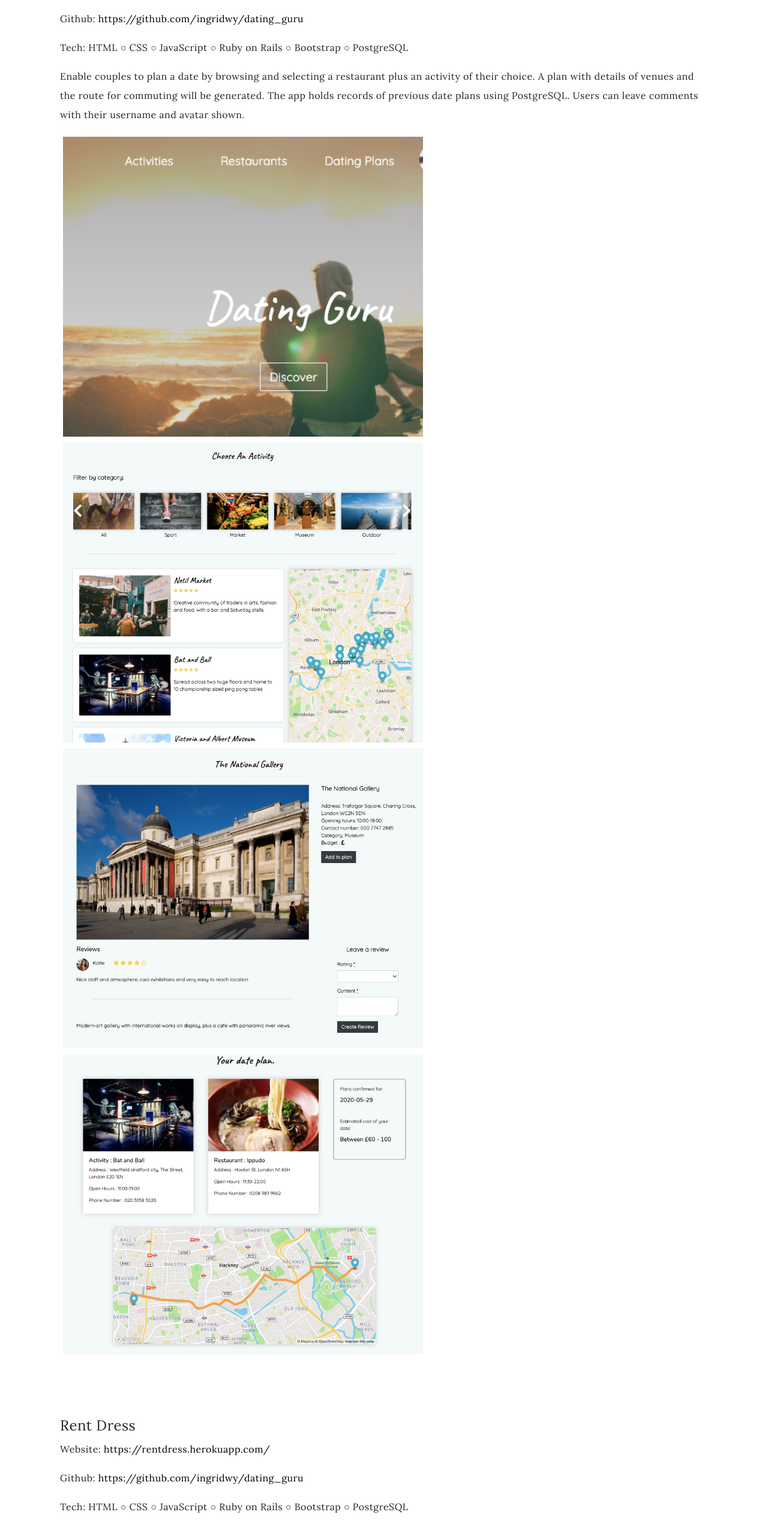
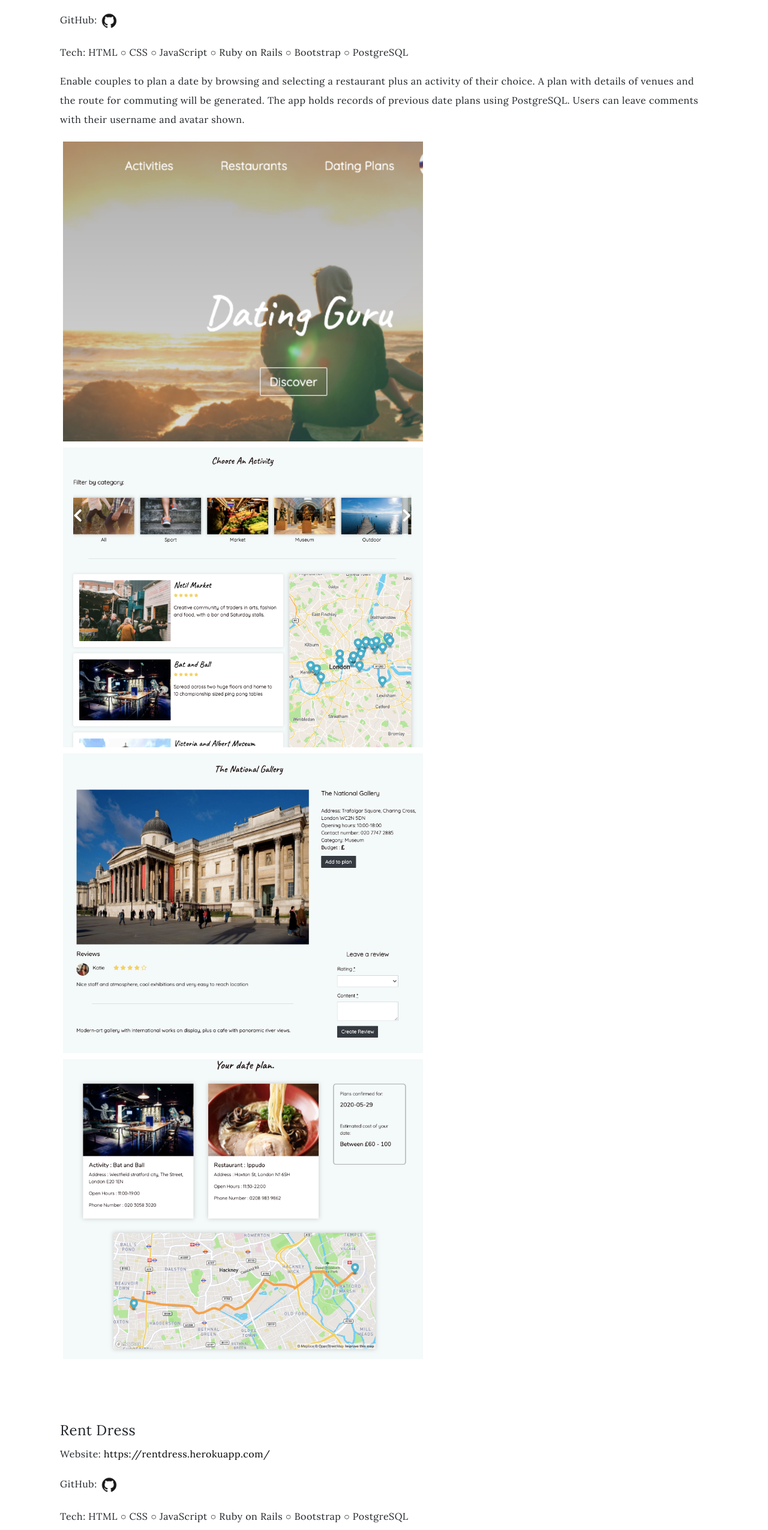
Before and after one commit to ingridwy/ingrid-portfolio, a React (Create React App) app: page /ingrid-portfolio/projects in a window 1280 px wide. Shown: the part 234-2785 px from the top of the page at 60% size. Built offline with nearby package versions, Linux system fonts and the light colour scheme.

Commit message:
sourcecode changed to image

```diff
--- a/src/App.css
+++ b/src/App.css
@@ -116,3 +116,6 @@
   text-decoration: none;
   color:grey;
 }
+.github-image{
+  max-height: 40px;
+}
--- a/src/components/Projects.js
+++ b/src/components/Projects.js
@@ -27,8 +27,9 @@ class Projects extends React.Component {
               {` ${eachProject.url}`}
             </a>
           </p>
-          <p>Github:
-            <a href={`${eachProject.github}`} target="_blank" rel="noopener noreferrer" className="project-link">{` ${eachProject.github}`}</a>
+          <p>GitHub:
+            <a href={`${eachProject.github}`} target="_blank" rel="noopener noreferrer" className="project-link">
+              <img src="image/github.png" alt="" class="github-image"/></a>
           </p>
           <p>Tech: {`${eachProject.skills.join(" ○ ")}`}</p>
           <p>{`${eachProject.description}`}</p>
@@ -46,8 +47,10 @@ class Projects extends React.Component {
               {` ${secondProject.url}`}
             </a>
           </p>
-          <p>Github:
-            <a href={`${secondProject.github}`} target="_blank" rel="noopener noreferrer" className="project-link">{` ${eachProject.github}`}</a>
+          <p>GitHub:
+            <a href={`${secondProject.github}`} target="_blank" rel="noopener noreferrer" className="project-link">
+              <img src="image/github.png" alt="" class="github-image"/>
+              </a>
           </p>
           <p>Tech: {`${secondProject.skills.join(" ○ ")}`}</p>
           <p>{`${secondProject.description}`}</p>
@@ -65,8 +68,10 @@ class Projects extends React.Component {
               {` ${thirdProject.url}`}
             </a>
           </p>
-          <p>Github:
-            <a href={`${thirdProject.github}`} target="_blank" rel="noopener noreferrer" className="project-link">{` ${eachProject.github}`}</a>
+          <p>GitHub:
+            <a href={`${thirdProject.github}`} target="_blank" rel="noopener noreferrer" className="project-link">
+            <img src="image/github.png" alt="" class="github-image"/>
+            </a>
           </p>
           <p>Tech: {`${thirdProject.skills.join(" ○ ")}`}</p>
           <p>{`${thirdProject.description}`}</p>
```
Also changed, not shown: public/image/github.png (added).
